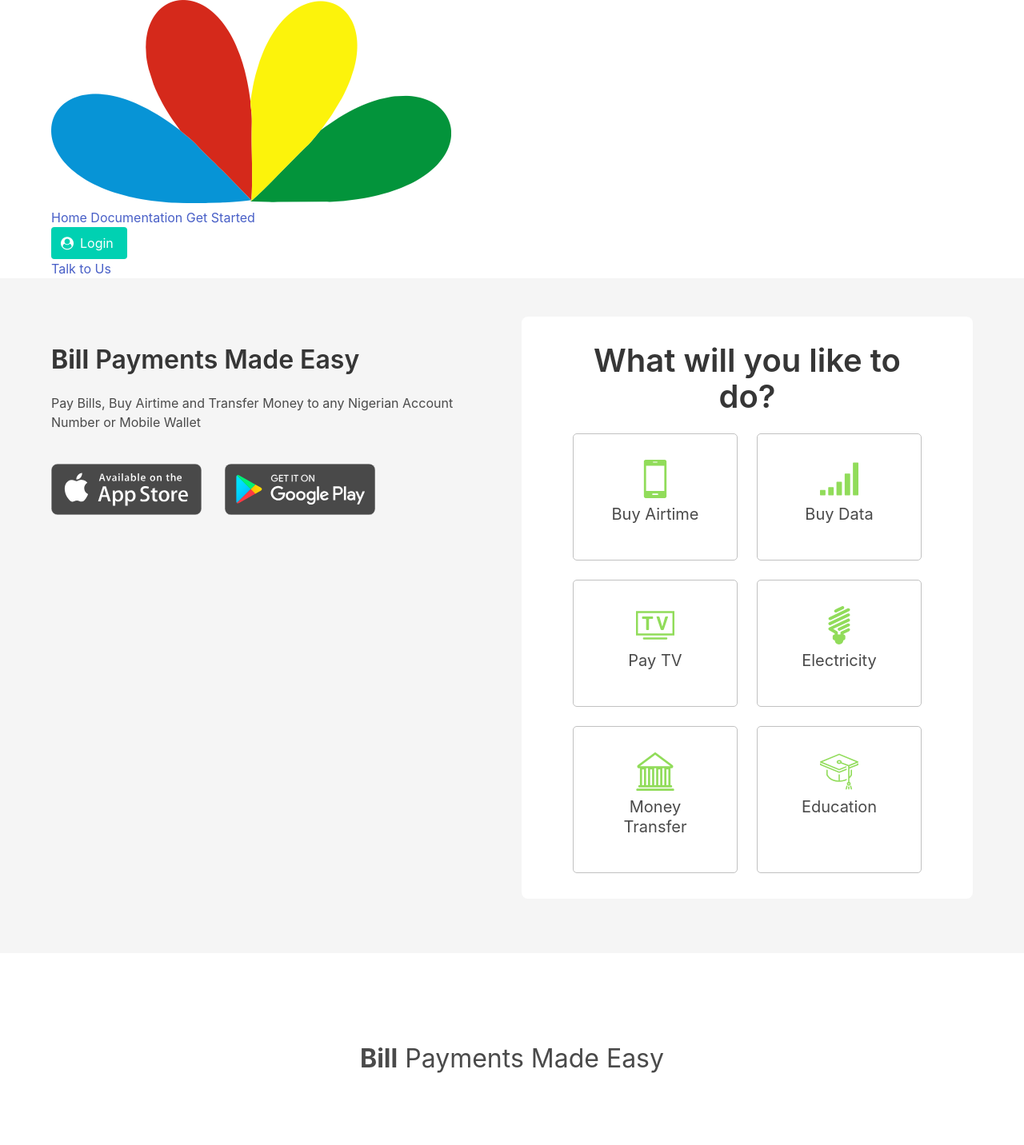
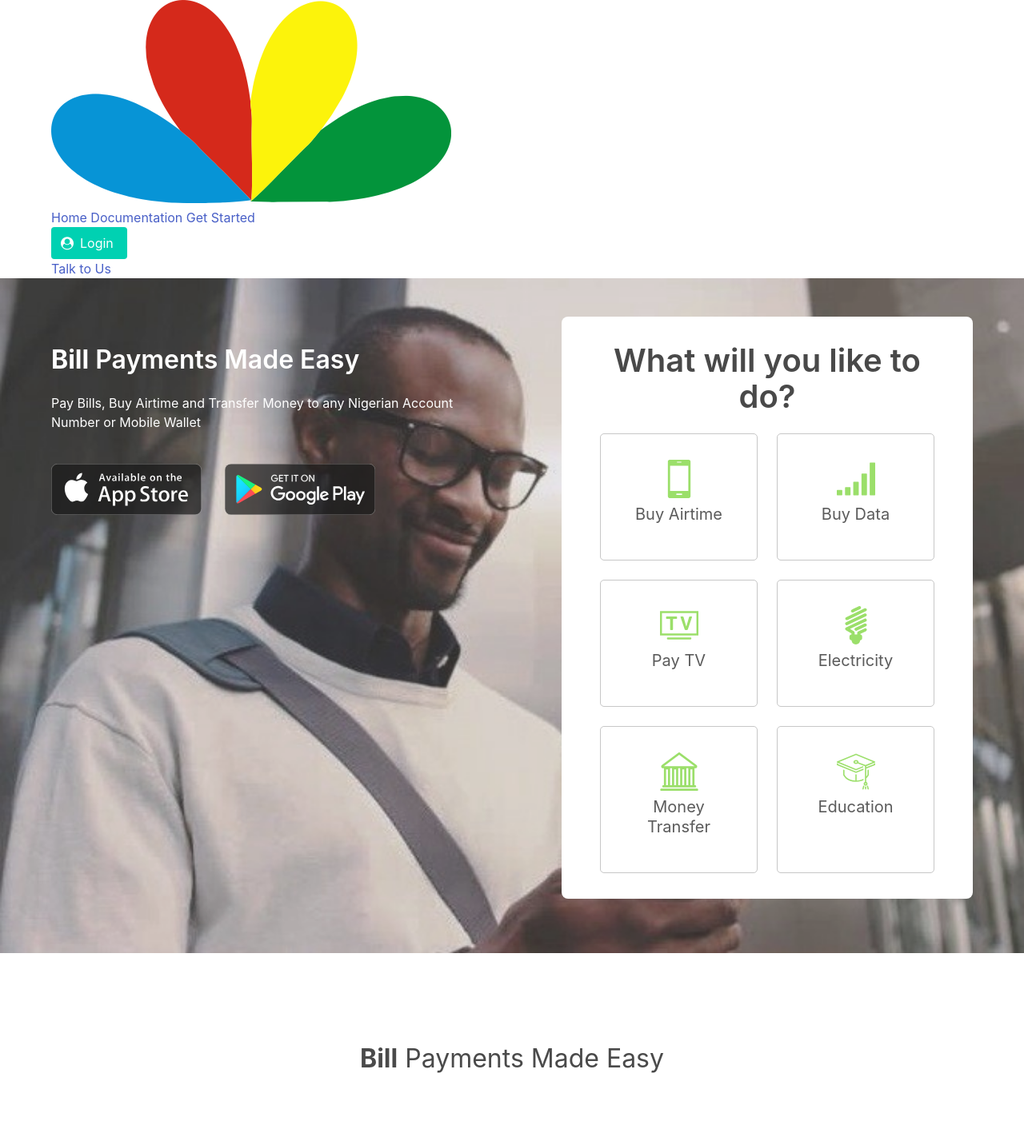
Before and after one commit to dalsn/myflex-ui, a PHP site: page / in a window 1280 px wide. Shown: the top 1432 px of the page at 80% size. Run offline with PHP 8.4, Linux system fonts and the light colour scheme; some libraries are stand-ins or nearby versions.

Commit message:
ui changes

```diff
--- a/assets/css/style.css
+++ b/assets/css/style.css
@@ -5,6 +5,19 @@
 }
 #myflexapp {
 	background-color: #f5f5f5;
+	min-height: 90vh;
+}
+@media (min-width: 769px) {
+	#myflexapp {
+		background-image: url('../imgs/bg.jpg');
+		background-repeat: no-repeat;
+		background-size: cover;
+		opacity: 0.9;
+		color: #fff;
+	}
+	#app-info>.title {
+		color: #fff;
+	}
 }
 #wrapper {
 	flex: 1;
@@ -29,18 +42,20 @@
 	margin-bottom: 1em;
 }
 #app {
-	/*padding: 0rem 7rem;*/
+	/*padding: 0.5rem;*/
+	/*height: 80%;*/
 }
 #app-area {
 	background-color: #fff;
 	border-radius: 0.5rem;
-	padding: 2rem 4rem;
+	padding: 2rem 3rem;
 	margin-bottom: 20px;
 	/*margin-right: -50px;*/
 }
 #app-info {
 	padding-top: 3rem;
 	padding-bottom: 1rem;
+	padding-right: 7rem;
 }
 #feature {
 	border: 1px solid #C1C1C1;
--- a/home.html
+++ b/home.html
@@ -56,9 +56,13 @@
 						<img id="download-icon" src="assets/imgs/playstore.svg">
 					</div>
 					<div class="column has-text-centered" id="app">
-						<div id="app-area">
+						<div class="" id="app-area">
+							<!-- Quick Usage Section -->
+							<div class="quick-links">
+
 								<h3 class="title is-2 is-hidden-touch">What will you like to do?</h3>
 								<h3 class="title is-4 is-hidden-desktop">What will you like to do?</h3>
+
 								<div class="tile is-ancestor">
 									<div class="tile is-vertical">
 										<div class="tile is-horizontal">
@@ -117,6 +121,133 @@
 										</div>
 									</div>
 								</div>
+
+							</div>
+
+							<!-- Login Section -->
+							<!-- <div class="login">
+
+								<h3 class="title is-2 is-hidden-touch">Login</h3>
+								<h3 class="title is-4 is-hidden-desktop">Login</h3>
+
+								<form>
+
+									<div class="field">
+										<p class="control has-icons-left">
+											<input class="input" type="email" placeholder="Email">
+											<span class="icon is-small is-left">
+												<i class="fa fa-envelope"></i>
+											</span>
+										</p>
+									</div>
+									<div class="field">
+										<p class="control has-icons-left">
+											<input class="input" type="password" placeholder="Password">
+											<span class="icon is-small is-left">
+												<i class="fa fa-lock"></i>
+											</span>
+										</p>
+									</div>
+									<div class="field">
+										<p class="control">
+											<button class="button is-success is-medium">
+												Login
+											</button>
+										</p>
+									</div>
+
+								</form>
+
+							</div> -->
+
+							<!-- Sign-Up Section -->
+							<!-- <div class="sign-up">
+
+								<h3 class="title is-2 is-hidden-touch">Sign Up</h3>
+								<h3 class="title is-4 is-hidden-desktop">Sign Up</h3>
+
+								<form>
+
+									<div class="field">
+										<p class="control has-icons-left">
+											<input class="input" type="phone" placeholder="Mobile Number">
+											<span class="icon is-small is-left">
+												<i class="fa fa-phone"></i>
+											</span>
+										</p>
+									</div>
+									<div class="field">
+										<p class="control has-icons-left">
+											<input class="input" type="email" placeholder="Email">
+											<span class="icon is-small is-left">
+												<i class="fa fa-envelope"></i>
+											</span>
+										</p>
+									</div>
+									<div class="field">
+										<p class="control has-icons-left">
+											<input class="input" type="password" placeholder="Password">
+											<span class="icon is-small is-left">
+												<i class="fa fa-lock"></i>
+											</span>
+										</p>
+									</div>
+									<div class="field">
+										<p class="control has-icons-left">
+											<input class="input" type="password" placeholder="Retype Password">
+											<span class="icon is-small is-left">
+												<i class="fa fa-lock"></i>
+											</span>
+										</p>
+									</div>
+									<div class="field">
+										<p class="control">
+											<button class="button is-info is-medium">
+												Sign Up
+											</button>
+										</p>
+									</div>
+
+								</form>
+
+							</div> -->
+
+							<!-- Buy Airtime -->
+							<!-- <div class="login">
+
+								<h3 class="title is-2 is-hidden-touch">Buy Airtime</h3>
+								<h3 class="title is-4 is-hidden-desktop">Buy Airtime</h3>
+
+								<form>
+
+									<div class="field">
+										<p class="control has-icons-left">
+											<input class="input" type="email" placeholder="Email">
+											<span class="icon is-small is-left">
+												<i class="fa fa-envelope"></i>
+											</span>
+										</p>
+									</div>
+									<div class="field">
+										<p class="control has-icons-left">
+											<input class="input" type="password" placeholder="Password">
+											<span class="icon is-small is-left">
+												<i class="fa fa-lock"></i>
+											</span>
+										</p>
+									</div>
+									<div class="field">
+										<p class="control">
+											<button class="button is-success is-medium">
+												Login
+											</button>
+										</p>
+									</div>
+
+								</form>
+
+							</div> -->
+
 						</div>
 
 					</div>
```
Also changed, not shown: assets/imgs/bg.jpg (added), assets/imgs/bg2.jpg (added). Lines whose indentation alone changed are shown as unchanged.
